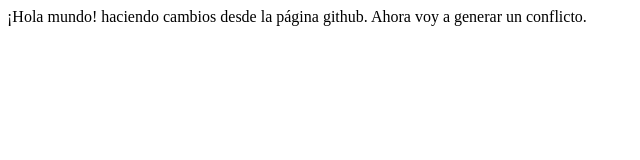
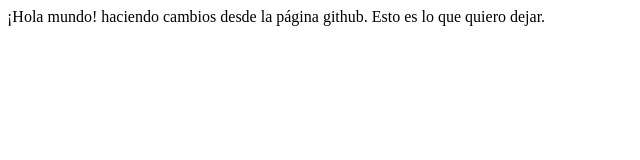
Before and after one commit to hdanielmm/lectura00, a plain HTML site: page hola.html in a window 1280 px wide. Shown: the full height of the page, 1-641 px from the left. Drawn offline with Linux system fonts and the light colour scheme.

Commit message:
Creada otra línea en hola.html

```diff
--- a/hola.html
+++ b/hola.html
@@ -4,6 +4,6 @@
         <title>Mi pagina web</title>
     </head>
     <body>
-        ¡Hola mundo! haciendo cambios desde la página github. Ahora voy a generar un conflicto.
+        ¡Hola mundo! haciendo cambios desde la página github. Esto es lo que quiero dejar.
     </body>
 </html>
```
